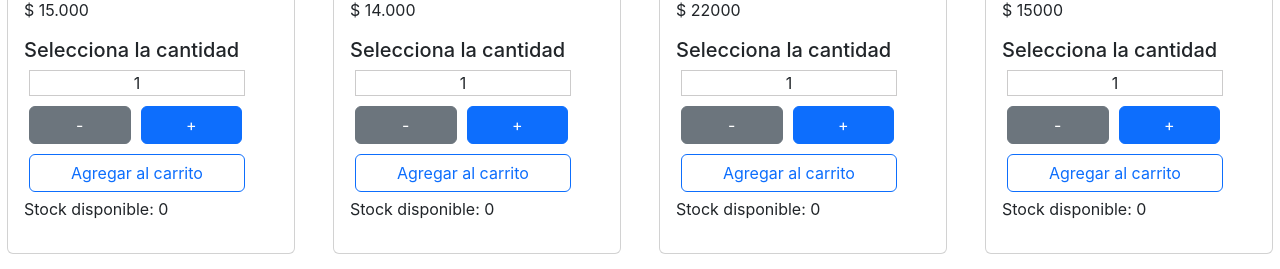
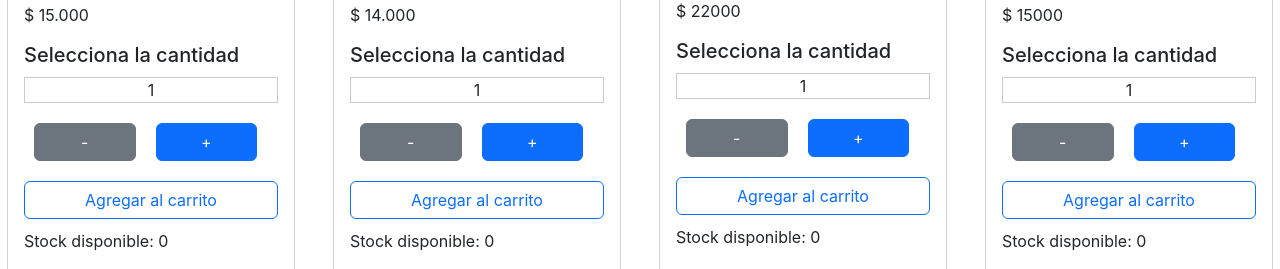
Before and after one commit to Franco238/ReactCoder, a React (Create React App) app: page / in a window 1280 px wide. Shown: the part 570-839 px from the top of the page. Built offline with nearby package versions, Linux system fonts and the light colour scheme.

Commit message:
correcciones productos

```diff
--- a/src/App.scss
+++ b/src/App.scss
@@ -35,27 +35,27 @@
     }
 
     .agregarCantidad{
-      width: 85%;
+      width: 100%;
       border: 1px solid rgba(100, 97, 97, 0.328);
       text-align: center;
-      margin: 5px;
+      margin: 10px auto;
     }
 
     .botonStock{
       width: 40%;
-      margin: 5px;
+      margin: 10px;
     }
 
     .botonCarrito{
-      width: 85%;
+      width: 100%;
       text-align: center;
-      margin: 5px;
+      margin: 10px auto;
     }
 
 
 
     .tarjetaProduct{
-      height: 48rem;
+      height: 50rem;
       margin: auto;
     }
 
```
